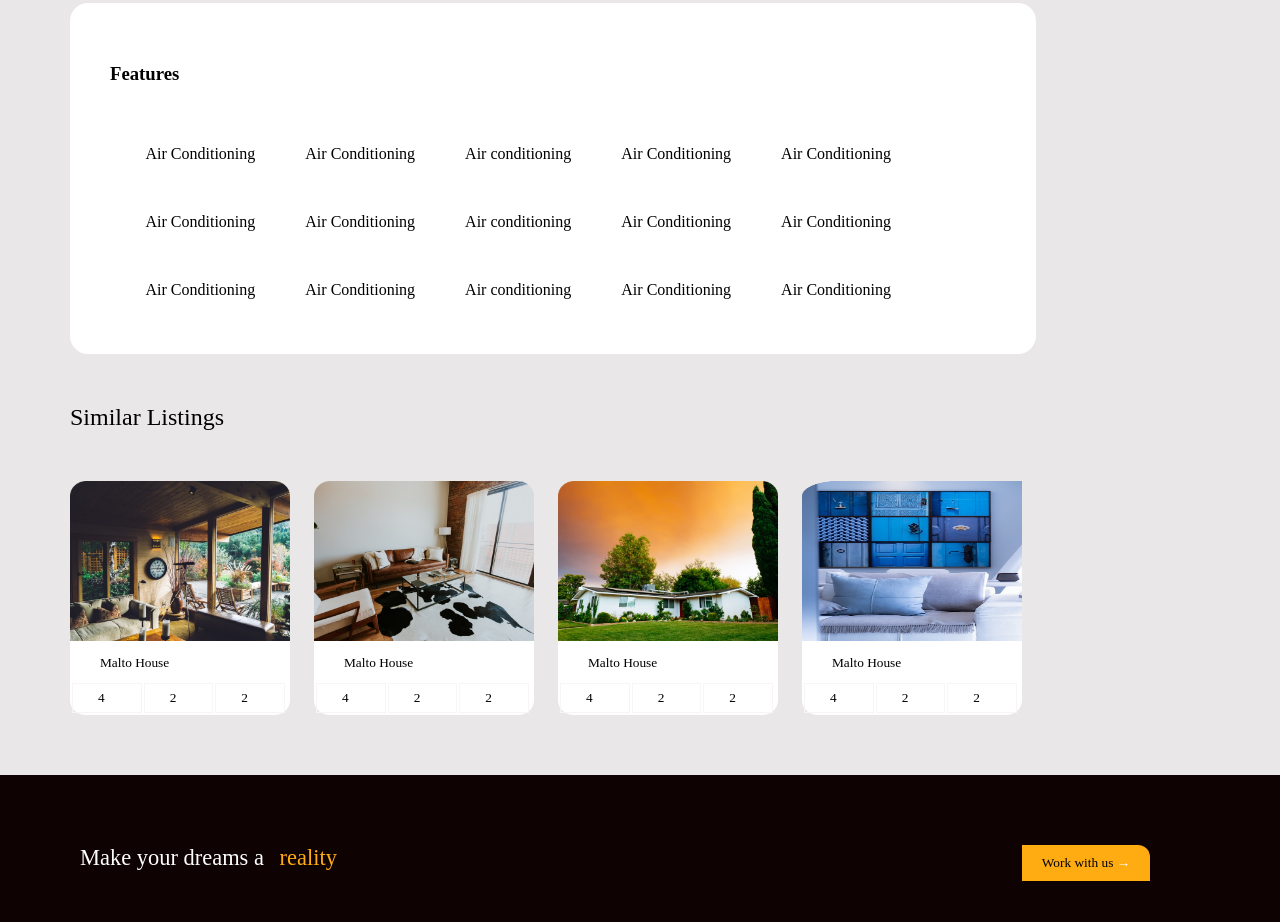
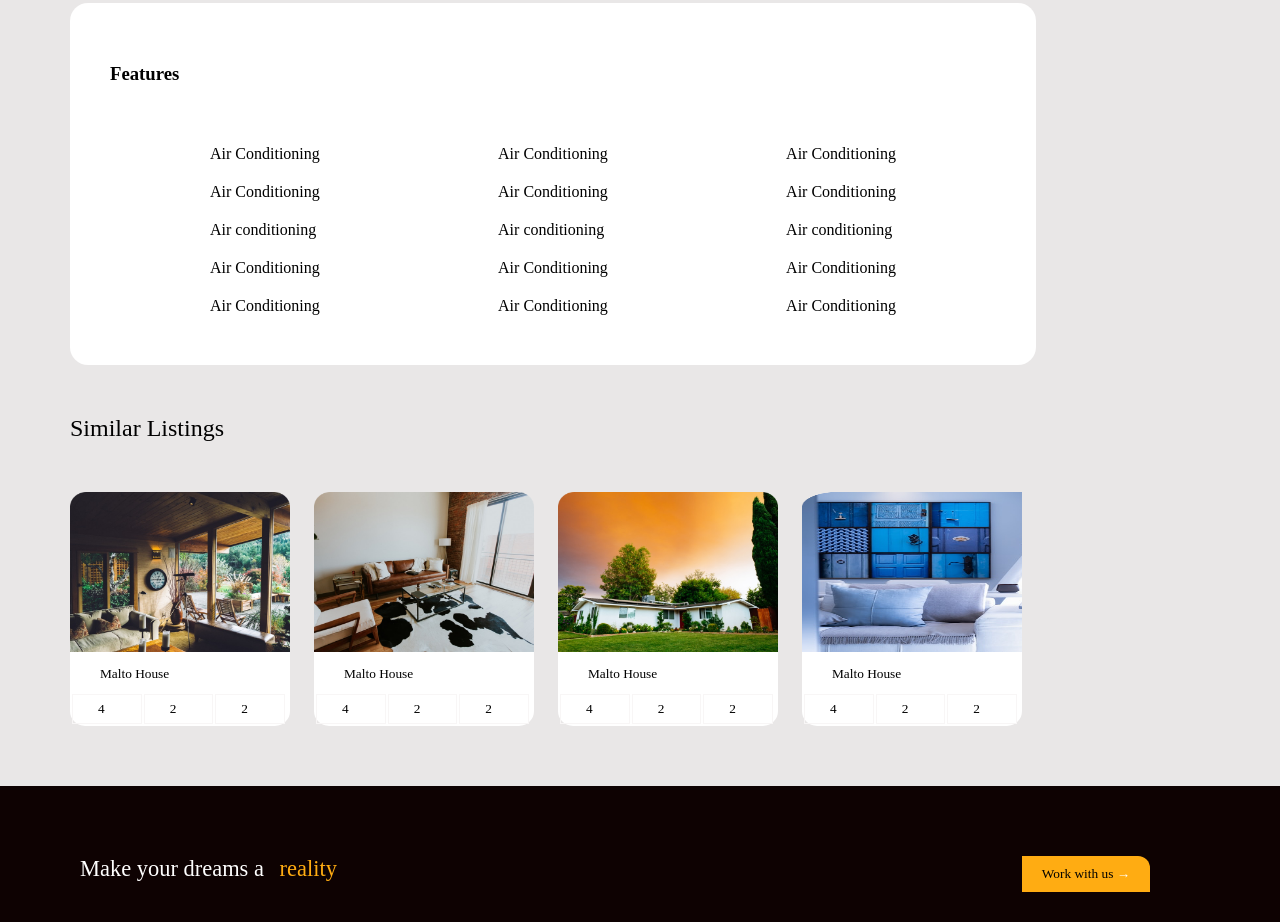
Before and after one commit to BrianWangila/Independent-Project-2_Quick-Movers-Website, a plain HTML site: page assests/Pages/page2.html in a window 1280 px wide. Shown: the part 1239-2161 px from the top of the page. Drawn offline with Linux system fonts and the light colour scheme.

Commit message:
style the features section by arranging in column and removing bullets

```diff
--- a/assests/CSS/styles.css
+++ b/assests/CSS/styles.css
@@ -19,18 +19,17 @@
    background-size: cover;
    background-position: center center;
   }
- ul {
+ nav > ul {
    display: flex;
    margin-top: 30px;
    justify-content: end;
    margin-right: 100px;
    color: white;
  }
- ul > li {
+ nav > ul > li {
    display:inline-block;
    padding: 10px;
    margin: 0 15px 0;
-
  }
  ul > button {
    display: inline-block;
@@ -182,7 +181,7 @@ nav > #ul2 {
   background-color: rgb(233, 231, 231);
   padding: 10px 0 10px 50px;
 }
-.kayley {
+.kayley, .content {
   display: flex;
 }
 .kayley > .room >.image > img {
@@ -263,6 +262,14 @@ nav > #ul2 {
   color: black;
   margin-bottom: 25px;
 }
+.content, .content ul {
+  justify-content: space-between;
+  margin: 0 50px 10px;
+  list-style: none;
+}
+#content ul li {
+  margin: 20px;
+}
 .listings >.listingImages img {
   height: 160px;
   width: 220px;
@@ -275,7 +282,7 @@ nav > #ul2 {
   padding-left: 25px;
   padding-top: 6px ;
   padding-bottom: 6px;
-  border: 1px solid rgb(248, 245, 245);
+  border: 1px solid rgb(248, 246, 246);
 }
 .listingImages p {
   padding: 10px;
--- a/assests/Pages/page2.html
+++ b/assests/Pages/page2.html
@@ -24,6 +24,7 @@
     <div class="modern">
       <div class="house">
         <h2>Modern House</h2>
+        <i class="glyphicon glyphicon-cloud"></i>
         <p>3002 Foster ave, Brooklyn, NY 11210, USA</p>
       </div>
       <div>
@@ -59,7 +60,7 @@
               <td>2</td>
               <td>2</td>
               <td>1</td>
-              <td>2007</td>
+              <td>2007</td></tr></table>
             </tr>
           </table>
         </div>
```
